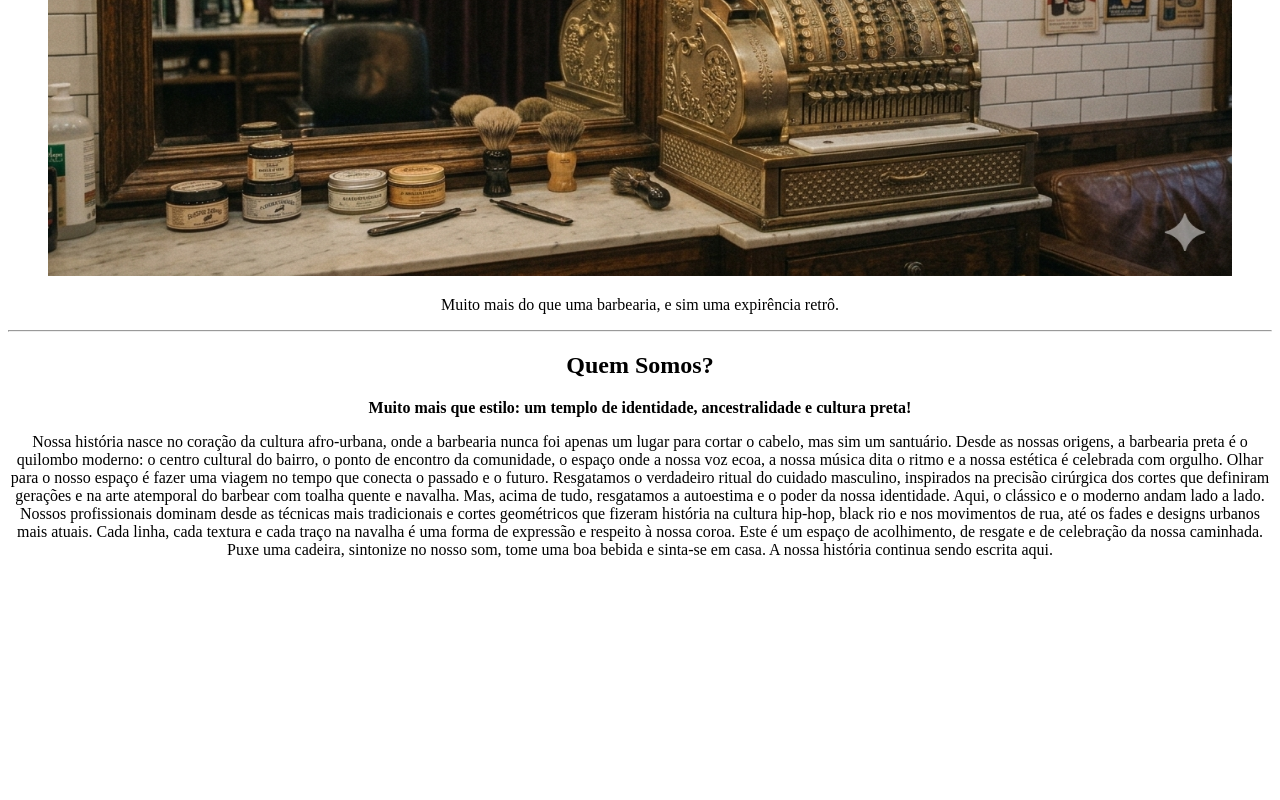
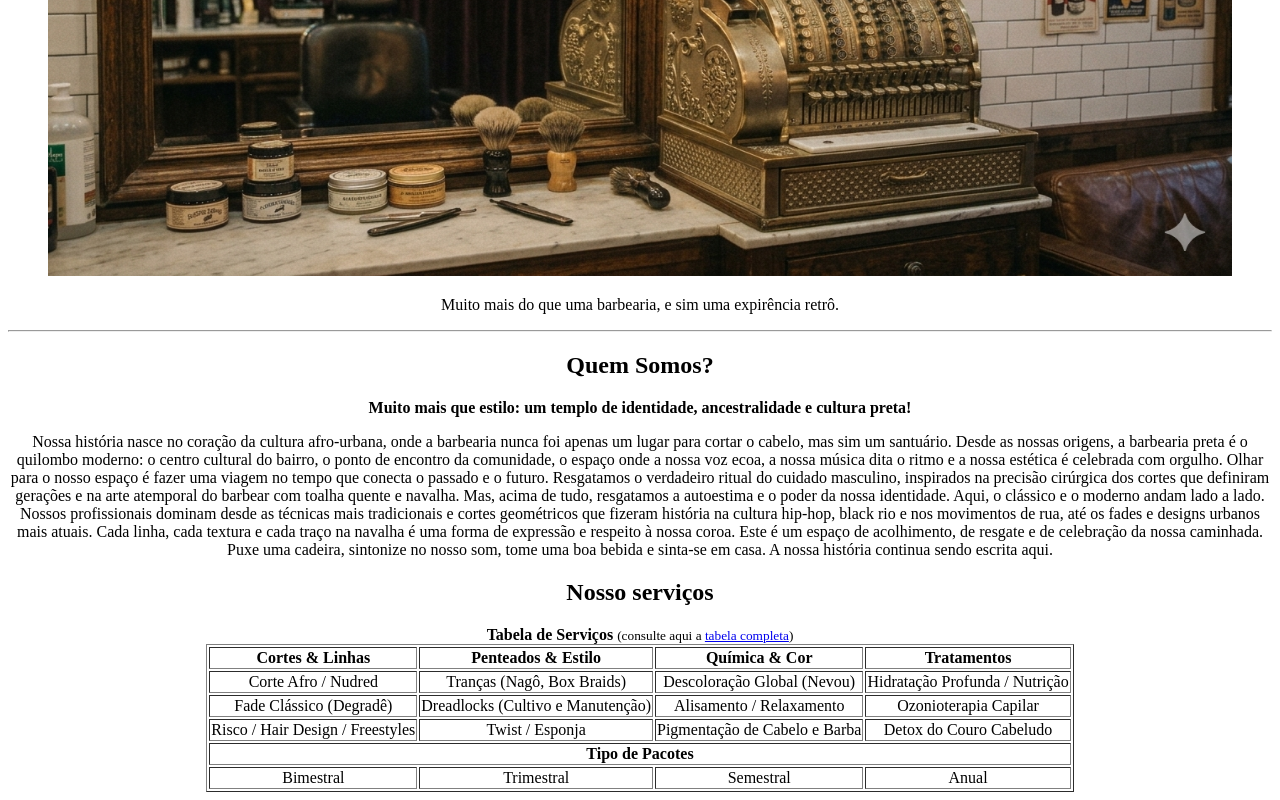
Before and after one commit to LucasS4nt0s/aula-css-incorporado, a plain HTML site: page index.html in a window 1280 px wide. Shown: the part 490-1290 px from the top of the page. Before the commit the page ends 1065 px from the top, so only its background shows below. Drawn offline with Linux system fonts and the light colour scheme.

Commit message:
Criação da section Serviços, adicionando a tabela de serviços, com a correção na nav.

```diff
--- a/index.html
+++ b/index.html
@@ -23,7 +23,7 @@
         <!-- Links internos usando ancoragem por ID (#secao) -->
         <a href="#sobre">Sobre</a>
         <a href="#servicos">Serviços</a>
-        <a href="#recurso">Preços / Contato</a>
+        <a href="catalogo.html">Preços / Contato</a>
       </nav>
     </div>
 
@@ -46,12 +46,53 @@
       <h2> Quem Somos? </h2>
       <p><b> Muito mais que estilo: um templo de identidade, ancestralidade e cultura preta! </b></p>
       <p> Nossa história nasce no coração da cultura afro-urbana, onde a barbearia nunca foi apenas um lugar para cortar o cabelo, mas sim um santuário. Desde as nossas origens, a barbearia preta é o quilombo moderno: o centro cultural do bairro, o ponto de encontro da comunidade, o espaço onde a nossa voz ecoa, a nossa música dita o ritmo e a nossa estética é celebrada com orgulho. Olhar para o nosso espaço é fazer uma viagem no tempo que conecta o passado e o futuro. Resgatamos o verdadeiro ritual do cuidado masculino, inspirados na precisão cirúrgica dos cortes que definiram gerações e na arte atemporal do barbear com toalha quente e navalha. Mas, acima de tudo, resgatamos a autoestima e o poder da nossa identidade. Aqui, o clássico e o moderno andam lado a lado. Nossos profissionais dominam desde as técnicas mais tradicionais e cortes geométricos que fizeram história na cultura hip-hop, black rio e nos movimentos de rua, até os fades e designs urbanos mais atuais. Cada linha, cada textura e cada traço na navalha é uma forma de expressão e respeito à nossa coroa. Este é um espaço de acolhimento, de resgate e de celebração da nossa caminhada. Puxe uma cadeira, sintonize no nosso som, tome uma boa bebida e sinta-se em casa. A nossa história continua sendo escrita aqui.</p>
-
     </section>
 
     <!-- Seção 2: Cards de Produtos/Serviços -->
-    <section id="servicos">
-
+    <section id="servicos" class="cabecalho">
+      <h2> Nosso serviços </h2>
+      <center><table border="1">
+            <caption><b> Tabela de Serviços</b> <small> (consulte aqui a <a href="catalogo.html">tabela completa</a>) </small></caption>
+            <thead>
+                <tr>
+                    <th> Cortes & Linhas </th>
+                    <th> Penteados & Estilo </th>
+                    <th> Química & Cor </th>
+                    <th> Tratamentos </th>
+                </tr>
+            </thead>
+             <tbody>
+                <tr>
+                    <td align="center"> Corte Afro / Nudred </td>
+                    <td align="center"> Tranças (Nagô, Box Braids) </td>
+                    <td align="center"> Descoloração Global (Nevou) </td>
+                    <td align="center"> Hidratação Profunda / Nutrição </td>
+                </tr>
+                <tr>
+                    <td align="center"> Fade Clássico (Degradê) </td>
+                    <td align="center"> Dreadlocks (Cultivo e Manutenção) </td>
+                    <td align="center"> Alisamento / Relaxamento </td>
+                    <td align="center"> Ozonioterapia Capilar </td>
+                </tr>
+                <tr>
+                    <td align="center"> Risco / Hair Design / Freestyles </td>
+                    <td align="center"> Twist / Esponja </td>
+                    <td align="center"> Pigmentação de Cabelo e Barba </td>
+                    <td align="center"> Detox do Couro Cabeludo </td>
+                </tr>
+                <tr>
+                    <th colspan="4">
+                        Tipo de Pacotes
+                    </th>
+                </tr>
+                <tr>
+                    <td align="center"> Bimestral </td>
+                    <td align="center"> Trimestral </td>
+                    <td align="center"> Semestral </td>
+                    <td align="center"> Anual </td>
+                </tr>
+            </tbody>
+        </table></center>
     </section>
 
     <!-- Seção 3: RECURSO MANDATÓRIO (Pelo menos 1 dos 3 recursos abaixo) -->
```
